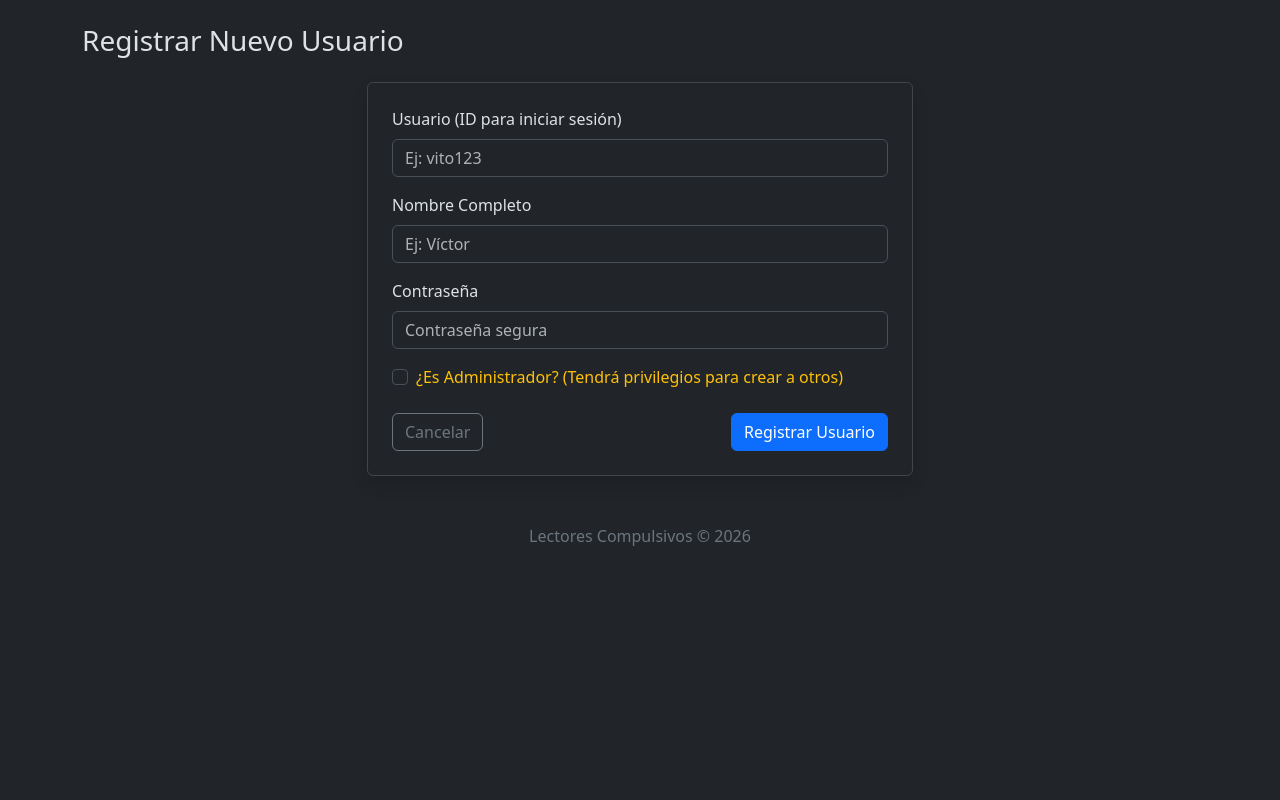
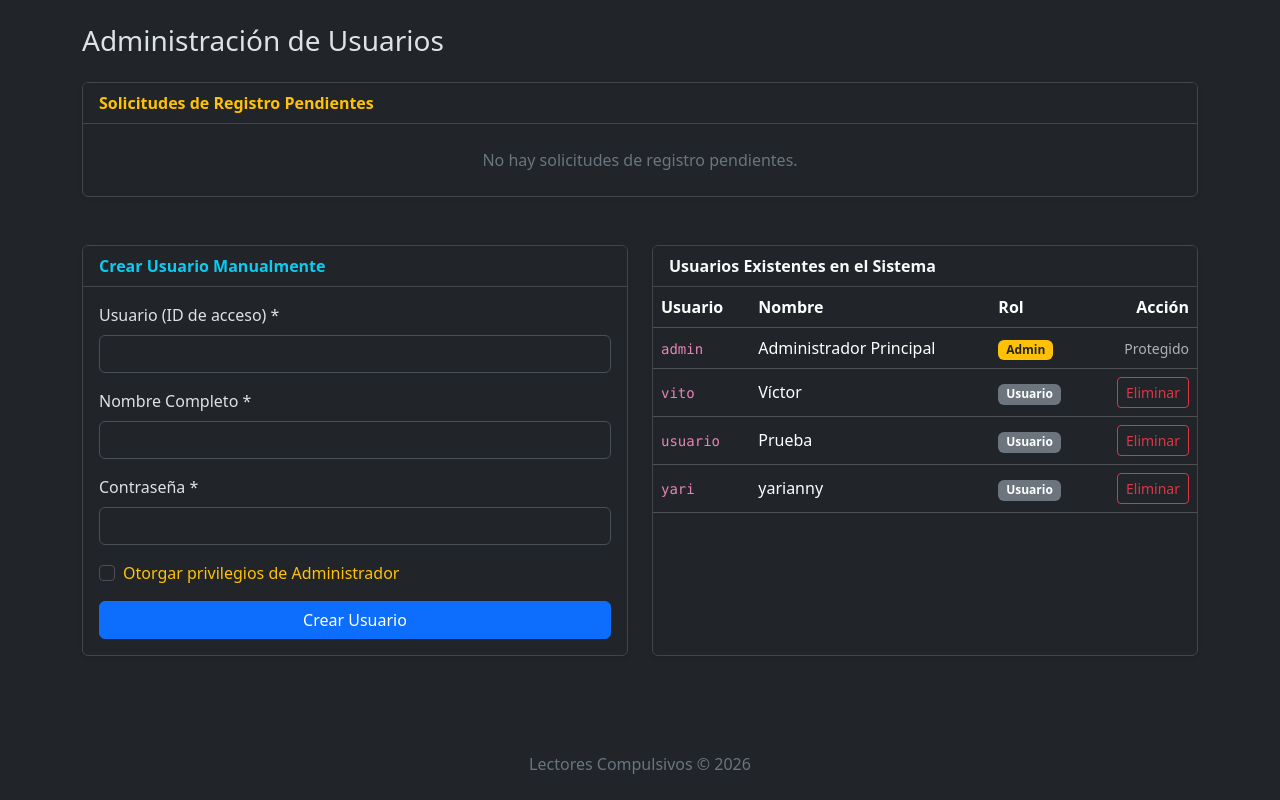
Before and after one commit to victorArincon/Lectores-Compulsivos, a Flask app: page /crear_usuario in a window 1280 px wide. Shown: the part 57-857 px from the top of the page. Before the commit the page ends 603 px from the top, so only its background shows below. Run offline with Flask 3, Linux system fonts and the light colour scheme; the visitor is signed in with stand-in values (Sample User, id 1); some libraries are stand-ins or nearby versions.

Commit message:
Enhance crear_usuario.html for user management
Updated user creation template to include user management features and improved layout.

```diff
--- a/templates/crear_usuario.html
+++ b/templates/crear_usuario.html
@@ -1,46 +1,142 @@
 {% extends "base.html" %}
 
-{% block title %}Crear Usuario{% endblock %}
-{% block heading %}Registrar Nuevo Usuario{% endblock %}
+{% block title %}Usuarios{% endblock %}
+{% block heading %}Administración de Usuarios{% endblock %}
 
 {% block content %}
-<div class="row justify-content-center">
+
+{% if mensaje %}
+<div class="alert alert-{{ mensaje.tipo }}" role="alert">
+    {{ mensaje.texto }}
+</div>
+{% endif %}
+
+<!-- SECCIÓN 1: SOLICITUDES PENDIENTES DE REGISTRO -->
+<div class="card shadow-sm border-secondary-subtle mb-5">
+    <div class="card-header bg-dark text-warning fw-bold">
+        Solicitudes de Registro Pendientes
+    </div>
+    <div class="card-body">
+        {% if solicitudes %}
+        <div class="table-responsive">
+            <table class="table table-dark table-hover align-middle mb-0">
+                <thead>
+                    <tr>
+                        <th>Fecha</th>
+                        <th>Usuario (ID)</th>
+                        <th>Nombre Completo</th>
+                        <th class="text-end">Acciones</th>
+                    </tr>
+                </thead>
+                <tbody>
+                    {% for s in solicitudes %}
+                    <tr>
+                        <td class="text-secondary small">{{ s.fecha }}</td>
+                        <td><code>{{ s.username }}</code></td>
+                        <td>{{ s.nombre }}</td>
+                        <td class="text-end">
+                            <form method="POST" class="d-inline">
+                                <input type="hidden" name="accion" value="aceptar_solicitud">
+                                <input type="hidden" name="username" value="{{ s.username }}">
+                                <button type="submit" class="btn btn-success btn-sm me-1">Aceptar</button>
+                            </form>
+                            <form method="POST" class="d-inline">
+                                <input type="hidden" name="accion" value="rechazar_solicitud">
+                                <input type="hidden" name="username" value="{{ s.username }}">
+                                <button type="submit" class="btn btn-danger btn-sm">Rechazar</button>
+                            </form>
+                        </td>
+                    </tr>
+                    {% endfor %}
+                </tbody>
+            </table>
+        </div>
+        {% else %}
+        <p class="text-secondary text-center py-2 mb-0">No hay solicitudes de registro pendientes.</p>
+        {% endif %}
+    </div>
+</div>
+
+<!-- SECCIÓN 2: CREAR USUARIO MANUALMENTE -->
+<div class="row mb-5">
     <div class="col-md-6">
-        <div class="card shadow border-secondary-subtle">
-            <div class="card-body p-4">
-
-                {% if mensaje %}
-                <div class="alert alert-{{ mensaje.tipo }}">{{ mensaje.texto }}</div>
-                {% endif %}
-
-                <form method="POST" action="{{ url_for('crear_usuario') }}">
+        <div class="card shadow-sm border-secondary-subtle h-100">
+            <div class="card-header bg-dark text-info fw-bold">
+                Crear Usuario Manualmente
+            </div>
+            <div class="card-body">
+                <form method="POST">
+                    <input type="hidden" name="accion" value="crear">
                     <div class="mb-3">
-                        <label class="form-label">Usuario (ID para iniciar sesión)</label>
-                        <input type="text" name="username" class="form-control" placeholder="Ej: vito123" required>
+                        <label for="username" class="form-label">Usuario (ID de acceso) *</label>
+                        <input type="text" class="form-control" id="username" name="username" required>
                     </div>
                     <div class="mb-3">
-                        <label class="form-label">Nombre Completo</label>
-                        <input type="text" name="nombre" class="form-control" placeholder="Ej: Víctor" required>
+                        <label for="nombre" class="form-label">Nombre Completo *</label>
+                        <input type="text" class="form-control" id="nombre" name="nombre" required>
                     </div>
                     <div class="mb-3">
-                        <label class="form-label">Contraseña</label>
-                        <input type="password" name="password" class="form-control" placeholder="Contraseña segura" required>
+                        <label for="password" class="form-label">Contraseña *</label>
+                        <input type="password" class="form-control" id="password" name="password" required>
                     </div>
-                    <div class="mb-4 form-check">
-                        <input type="checkbox" class="form-check-input" id="isAdmin" name="is_admin">
-                        <label class="form-check-label text-warning" for="isAdmin">
-                            ¿Es Administrador? (Tendrá privilegios para crear a otros)
-                        </label>
+                    <div class="mb-3 form-check">
+                        <input type="checkbox" class="form-check-input" id="is_admin" name="is_admin">
+                        <label class="form-check-label text-warning" for="is_admin">Otorgar privilegios de Administrador</label>
                     </div>
+                    <button type="submit" class="btn btn-primary w-100">Crear Usuario</button>
+                </form>
+            </div>
+        </div>
+    </div>
 
-                    <div class="d-flex justify-content-between mt-4">
-                        <a href="{{ url_for('catalogo') }}" class="btn btn-outline-secondary">Cancelar</a>
-                        <button type="submit" class="btn btn-primary">Registrar Usuario</button>
-                    </div>
-                </form>
-
+    <!-- SECCIÓN 3: LISTADO DE USUARIOS CREADOS -->
+    <div class="col-md-6">
+        <div class="card shadow-sm border-secondary-subtle h-100">
+            <div class="card-header bg-dark text-light fw-bold">
+                Usuarios Existentes en el Sistema
+            </div>
+            <div class="card-body p-0">
+                <div class="table-responsive" style="max-height: 350px; overflow-y: auto;">
+                    <table class="table table-dark table-hover align-middle mb-0">
+                        <thead>
+                            <tr>
+                                <th>Usuario</th>
+                                <th>Nombre</th>
+                                <th>Rol</th>
+                                <th class="text-end">Acción</th>
+                            </tr>
+                        </thead>
+                        <tbody>
+                            {% for uid, datos in usuarios.items() %}
+                            <tr>
+                                <td><code>{{ uid }}</code></td>
+                                <td>{{ datos.nombre }}</td>
+                                <td>
+                                    {% if datos.is_admin %}
+                                    <span class="badge bg-warning text-dark">Admin</span>
+                                    {% else %}
+                                    <span class="badge bg-secondary">Usuario</span>
+                                    {% endif %}
+                                </td>
+                                <td class="text-end">
+                                    {% if uid != 'admin' %}
+                                    <form method="POST" class="d-inline" onsubmit="return confirm('¿Seguro que deseas eliminar este usuario?');">
+                                        <input type="hidden" name="accion" value="eliminar_usuario">
+                                        <input type="hidden" name="username" value="{{ uid }}">
+                                        <button type="submit" class="btn btn-outline-danger btn-sm">Eliminar</button>
+                                    </form>
+                                    {% else %}
+                                    <span class="text-muted small">Protegido</span>
+                                    {% endif %}
+                                </td>
+                            </tr>
+                            {% endfor %}
+                        </tbody>
+                    </table>
+                </div>
             </div>
         </div>
     </div>
 </div>
+
 {% endblock %}
```
